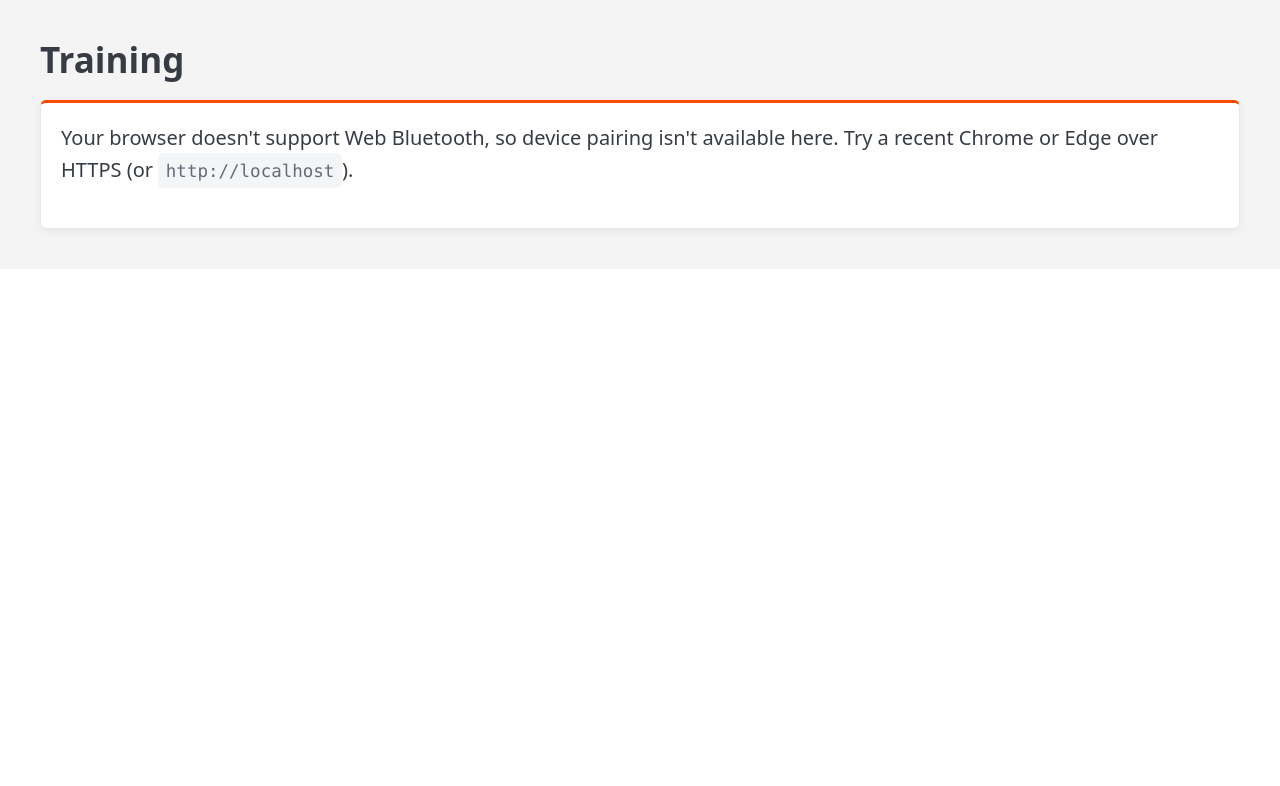
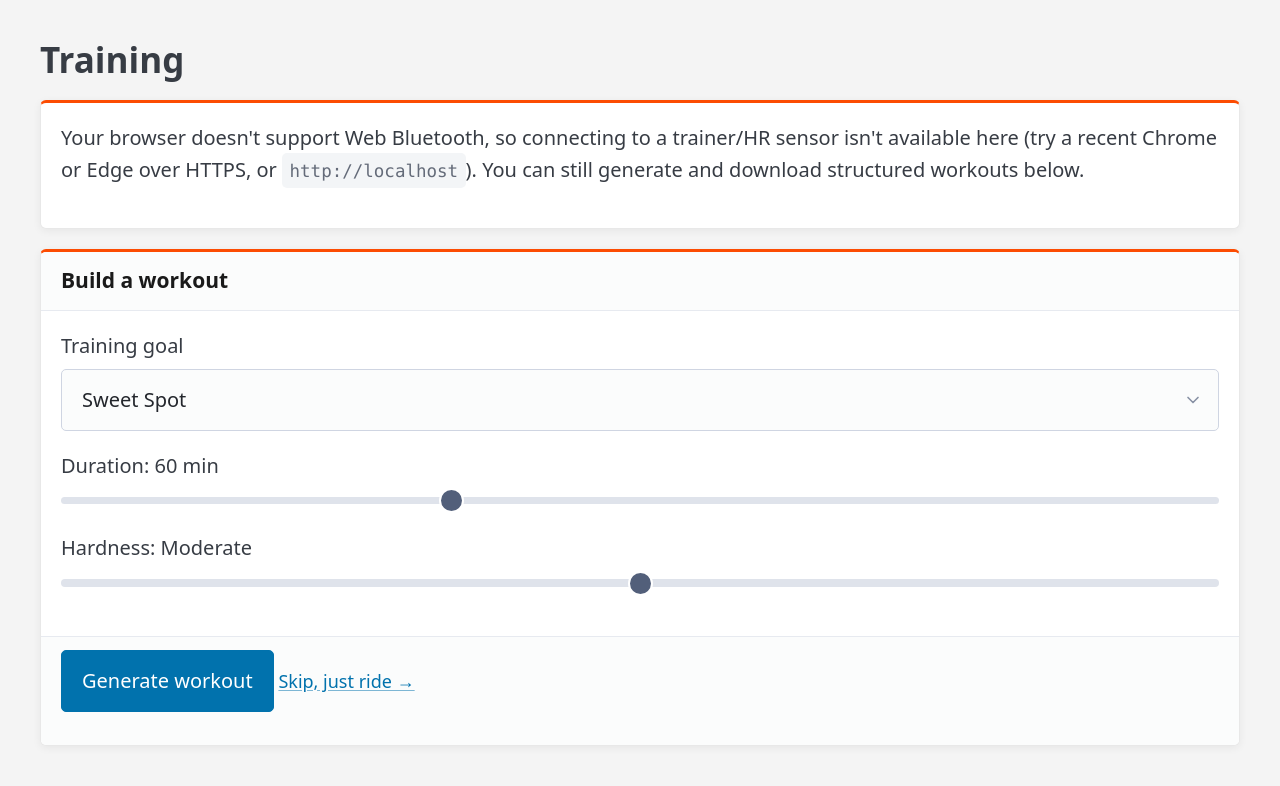
Before and after one commit to tim0s/Bikeodon, a Flask app: page /training in a window 1280 px wide. Shown: the part 105-891 px from the top of the page. Before the commit the page ends 341 px from the top, so only its background shows below. Run offline with Flask 3, Linux system fonts and the light colour scheme; the visitor is signed in with stand-in values (Sample User, id 1); parts of the project's set-up code (start-up, migrations or seed data) failed here and were passed over; some libraries are stand-ins or nearby versions.

Commit message:
Fix: workout builder was hidden entirely on browsers without Web Bluetooth
Only device pairing/live view needs navigator.bluetooth; workout generation
and .fit/.zwo export are pure server round-trips and should work regardless.
Now only the pairing connect buttons are disabled when unsupported, and the
warning banner no longer hides the builder.

Co-Authored-By: Claude Sonnet 5 <noreply@anthropic.com>

```diff
--- a/static/training.js
+++ b/static/training.js
@@ -400,12 +400,12 @@
   }
 
   function init() {
-    if (!navigator.bluetooth) {
+    const bluetoothSupported = !!navigator.bluetooth;
+    if (!bluetoothSupported) {
       $("bluetooth-warning").hidden = false;
-      $("builder-view").hidden = true;
-      $("pairing-view").hidden = true;
-      return;
     }
+
+    // Workout generation/export never needs Bluetooth, so this is wired up regardless.
     $("duration-range").addEventListener("input", (e) => {
       $("duration-label").textContent = e.target.value;
     });
@@ -418,11 +418,17 @@
     $("download-fit-btn").addEventListener("click", () => downloadWorkout("fit"));
     $("download-zwo-btn").addEventListener("click", () => downloadWorkout("zwo"));
 
-    $("connect-trainer-btn").addEventListener("click", connectTrainer);
-    $("connect-hr-btn").addEventListener("click", connectHeartRate);
-    $("connect-csc-btn").addEventListener("click", connectCsc);
-    $("start-btn").addEventListener("click", startSession);
-    $("stop-btn").addEventListener("click", stopSession);
+    if (bluetoothSupported) {
+      $("connect-trainer-btn").addEventListener("click", connectTrainer);
+      $("connect-hr-btn").addEventListener("click", connectHeartRate);
+      $("connect-csc-btn").addEventListener("click", connectCsc);
+      $("start-btn").addEventListener("click", startSession);
+      $("stop-btn").addEventListener("click", stopSession);
+    } else {
+      ["connect-trainer-btn", "connect-hr-btn", "connect-csc-btn"].forEach((id) => {
+        $(id).disabled = true;
+      });
+    }
     refreshStartButton();
   }
 
--- a/templates/training.html
+++ b/templates/training.html
@@ -7,8 +7,9 @@
 <div id="bluetooth-warning" hidden>
   <article>
     <p>
-      Your browser doesn't support Web Bluetooth, so device pairing isn't available here.
-      Try a recent Chrome or Edge over HTTPS (or <code>http://localhost</code>).
+      Your browser doesn't support Web Bluetooth, so connecting to a trainer/HR sensor isn't
+      available here (try a recent Chrome or Edge over HTTPS, or <code>http://localhost</code>).
+      You can still generate and download structured workouts below.
     </p>
   </article>
 </div>
```
